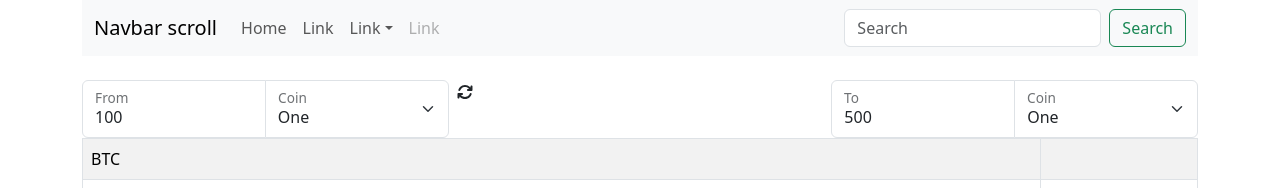
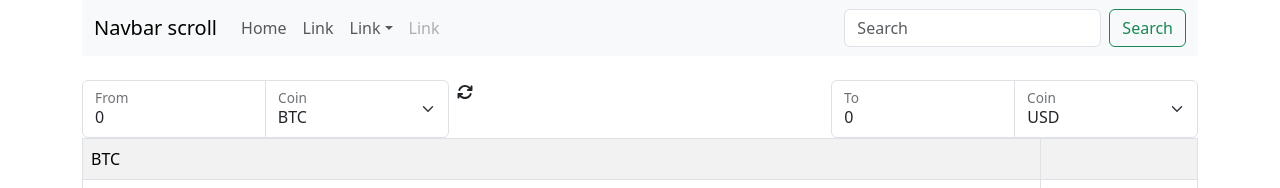
Before and after one commit to rise-jonathan/crypto-data, a React (Vite) app: page / in a window 1280 px wide. Shown: the top 188 px of the page. Built offline with nearby package versions, Linux system fonts and the light colour scheme.

Commit message:
updatet Concerter
added onChange for both inptuts

```diff
--- a/src/Converter.jsx
+++ b/src/Converter.jsx
@@ -4,22 +4,31 @@ import Col from "react-bootstrap/Col";
 import FloatingLabel from "react-bootstrap/FloatingLabel";
 import Form from "react-bootstrap/Form";
 import InputGroup from "react-bootstrap/InputGroup";
-
 import { FontAwesomeIcon } from "@fortawesome/react-fontawesome";
 import { faArrowsRotate } from "@fortawesome/free-solid-svg-icons";
 
 const initialState = {
-  from: 100,
-  to: 500,
+  from: 0,
+  to: 0,
 };
+
+const fromCoin = "BTC";
+const toCoin = "USD";
+const initialCoins = { fromCoin, toCoin };
+
 function Converter() {
   const [values, setValues] = React.useState(initialState);
+  const [coin, setCoin] = React.useState(initialCoins);
   const [leftToRight, setLeftToRight] = React.useState(true);
 
   const handleClick = () => {
     setValues({
       from: values.to,
       to: values.from,
+    });
+    setCoin({
+      fromCoin: coin.toCoin,
+      toCoin: coin.fromCoin,
     });
     setLeftToRight(!leftToRight);
   };
@@ -33,14 +42,17 @@ function Converter() {
               type="text"
               placeholder="0"
               value={values.from}
-              defaultValue={values.from}
+              onChange={(e) => setValues({ ...values, from: e.target.value })}
             />
           </FloatingLabel>
           <FloatingLabel controlId="from" label="Coin">
-            <Form.Select>
-              <option value="1">One</option>
-              <option value="2">Two</option>
-              <option value="3">Three</option>
+            <Form.Select
+              value={coin.fromCoin}
+              onChange={(e) => setCoin({ ...coin, fromCoin: e.target.value })}
+            >
+              <option value="BTC">BTC</option>
+              <option value="USD">USD</option>
+              <option value="ETH">ETH</option>
             </Form.Select>
           </FloatingLabel>
         </InputGroup>
@@ -55,14 +67,17 @@ function Converter() {
               type="text"
               placeholder="0"
               value={values.to}
-              defaultValue={values.to}
+              onChange={(e) => setValues({ ...values, to: e.target.value })}
             />
           </FloatingLabel>
           <FloatingLabel controlId="to" label="Coin">
-            <Form.Select>
-              <option value="1">One</option>
-              <option value="2">Two</option>
-              <option value="3">Three</option>
+            <Form.Select
+              value={coin.toCoin}
+              onChange={(e) => setCoin({ ...coin, toCoin: e.target.value })}
+            >
+              <option value="USD">USD</option>
+              <option value="BTC">BTC</option>
+              <option value="ETH">ETH</option>
             </Form.Select>
           </FloatingLabel>
         </InputGroup>
@@ -72,54 +87,3 @@ function Converter() {
 }
 
 export default Converter;
-
-// import Dropdown from "react-bootstrap/Dropdown";
-// import DropdownButton from "react-bootstrap/DropdownButton";
-// import Form from "react-bootstrap/Form";
-// import InputGroup from "react-bootstrap/InputGroup";
-
-// function Converter() {
-//   return (
-//     <>
-//       <InputGroup className="mb-3">
-//         <Form.Control aria-label="Text input with dropdown button" />
-
-//         <DropdownButton
-//           variant="outline-secondary"
-//           title="Dropdown"
-//           id="input-group-dropdown-2"
-//           align="end"
-//         >
-//           <Dropdown.Item href="#">Action</Dropdown.Item>
-//           <Dropdown.Item href="#">Another action</Dropdown.Item>
-//           <Dropdown.Item href="#">Something else here</Dropdown.Item>
-//           <Dropdown.Divider />
-//           <Dropdown.Item href="#">Separated link</Dropdown.Item>
-//         </DropdownButton>
-//       </InputGroup>
-
-//       <InputGroup>
-//         <Form.Control aria-label="Text input with 2 dropdown buttons" />
-//       </InputGroup>
-
-//       <InputGroup className="mb-3">
-//         <Form.Control aria-label="Text input with dropdown button" />
-
-//         <DropdownButton
-//           variant="outline-secondary"
-//           title="Dropdown"
-//           id="input-group-dropdown-2"
-//           align="end"
-//         >
-//           <Dropdown.Item href="#">Action</Dropdown.Item>
-//           <Dropdown.Item href="#">Another action</Dropdown.Item>
-//           <Dropdown.Item href="#">Something else here</Dropdown.Item>
-//           <Dropdown.Divider />
-//           <Dropdown.Item href="#">Separated link</Dropdown.Item>
-//         </DropdownButton>
-//       </InputGroup>
-//     </>
-//   );
-// }
-
-// export default Converter;
```
